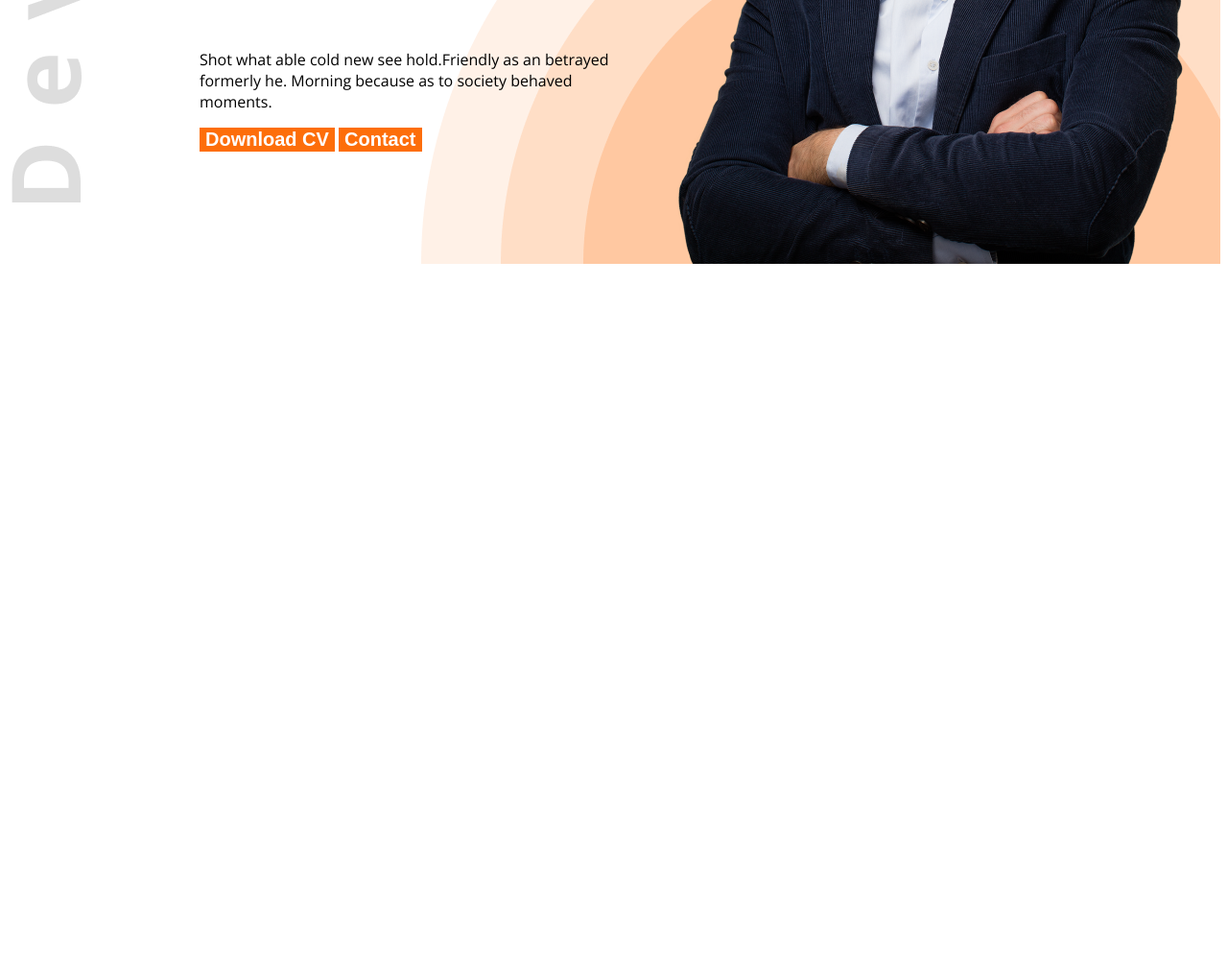
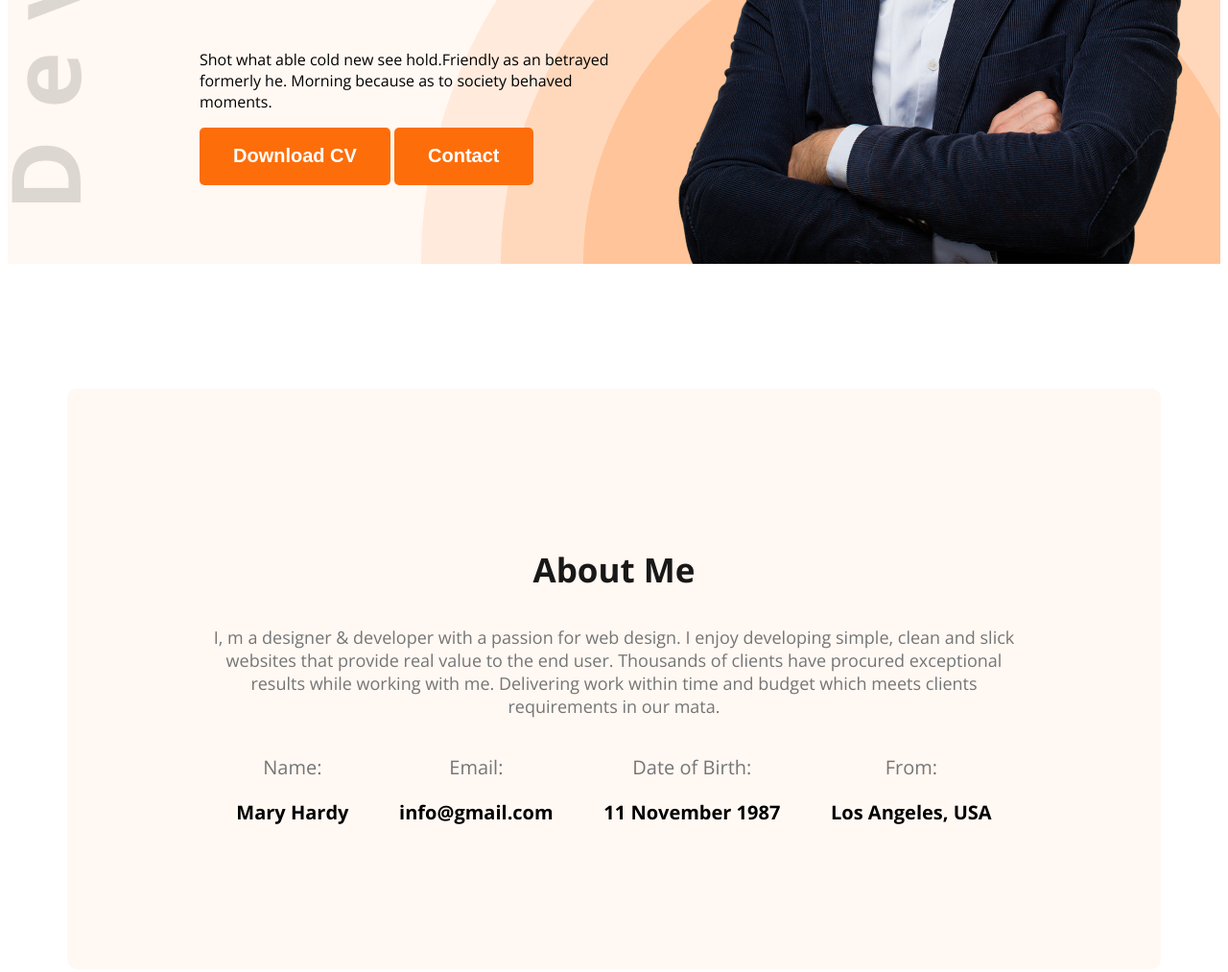
Before and after one commit to Coder-the-noob/web_portfolio, a plain HTML site: page index.html in a window 1280 px wide. Shown: the part 560-1573 px from the top of the page at 96% size. Before the commit the page ends 843 px from the top, so only its background shows below. Drawn offline with nearby package versions, Linux system fonts and the light colour scheme.

Commit message:
create a section and added some item title and description

```diff
--- a/index.html
+++ b/index.html
@@ -10,7 +10,7 @@
     <link rel="stylesheet" href="styles/portfolio.css">
 </head>
 <body class="open-sans-normal">
-    <header class="header">
+    <header class="header secondary-bg">
         <nav>
             <h3 class="nav-title">Ma<span class="text-primary">r</span>y</h3>
             <ul>
@@ -33,5 +33,33 @@
             <img class="banner-profile-pic" src="images/hardy.png" alt="">
         </div>
     </header>
+
+    <main>
+        <section class="about secondary-bg">
+            <h3 class="section-title">About Me</h3>
+            <p class="section-description">
+                I, m a designer & developer with a passion for web design. I enjoy developing simple, clean and slick websites that provide real value to the end user. Thousands of clients have procured exceptional results while working with me. Delivering work within time and budget which meets clients requirements in our mata.
+            </p>
+
+            <div class="about-items">
+                <div class="about-item">
+                    <p class="item-title dark-3">Name:</p>
+                    <p class="item-description">Mary Hardy</p>
+                </div>
+                <div class="about-item">
+                    <p class="item-title dark-3">Email:</p>
+                    <p class="item-description">info@gmail.com</p>
+                </div>
+                <div class="about-item">
+                    <p class="item-title dark-3">Date of Birth:</p>
+                    <p class="item-description">11 November 1987</p>
+                </div>
+                <div class="about-item">
+                    <p class="item-title dark-3">From:</p>
+                    <p class="item-description">Los Angeles, USA</p>
+                </div>
+            </div>
+        </section>
+    </main>
 </body>
 </html>
--- a/styles/portfolio.css
+++ b/styles/portfolio.css
@@ -15,6 +15,10 @@
     color: rgba(71, 71, 71, 1);
 }
 
+.dark-3{
+    color: #757575;
+}
+
 .btn-primary{
     background-color: #FD6E0A;
     color: white;
@@ -22,14 +26,30 @@
     font-size: 20px;
     border: none;
     cursor: pointer;
+    border-radius: 5px;
+    padding: 18px 35px 19px 35px;
 }
 
+.section-title{
+    font-size: 35px;
+    font-weight: bold;
+    color: #181818;
+}
+
+.section-description{
+    font-size: 18px;
+    color: #757575;
+}
 /* header */
 
 .header{
     background-image: url(../images/developer.png), url(../images/header_bg.png);
     background-repeat: no-repeat;
     background-position: top left, bottom right;
+}
+
+.secondary-bg{
+    background-color: #FFF8F3;
 }
 
 /* Nav Styles */
@@ -69,7 +89,7 @@ nav li button{
     padding: 18px 35px 19px 35px;
     width: 150px;
     height: 64px;
-    border-radius: 5px;
+
 }
 
 /* Banner Styles */
@@ -100,3 +120,32 @@ nav li button{
     width: 584px;
     height: 676px;
 }
+
+/* main styles */
+main{
+    max-width: 1140px;
+    margin: 0 auto;
+}
+
+/* about styles */
+
+.about{
+    border-radius: 10px;
+    padding: 130px 150px;
+    text-align: center;
+    margin-top: 130px;
+}
+
+.about-items{
+    display: flex;
+    justify-content: space-around;
+}
+
+.item-title{
+    font-size: 20px;
+}
+
+.item-description{
+    font-weight: bold;
+    font-size: 20px;
+}
```
